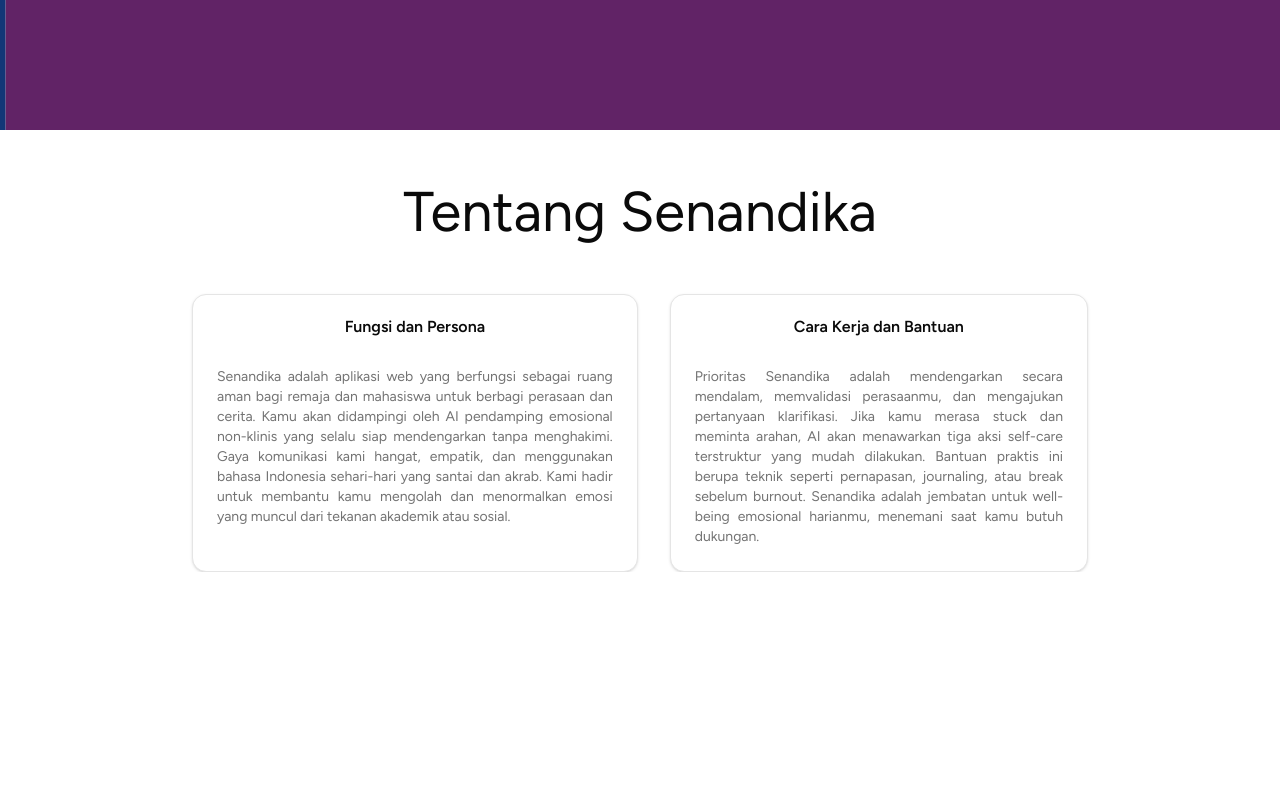
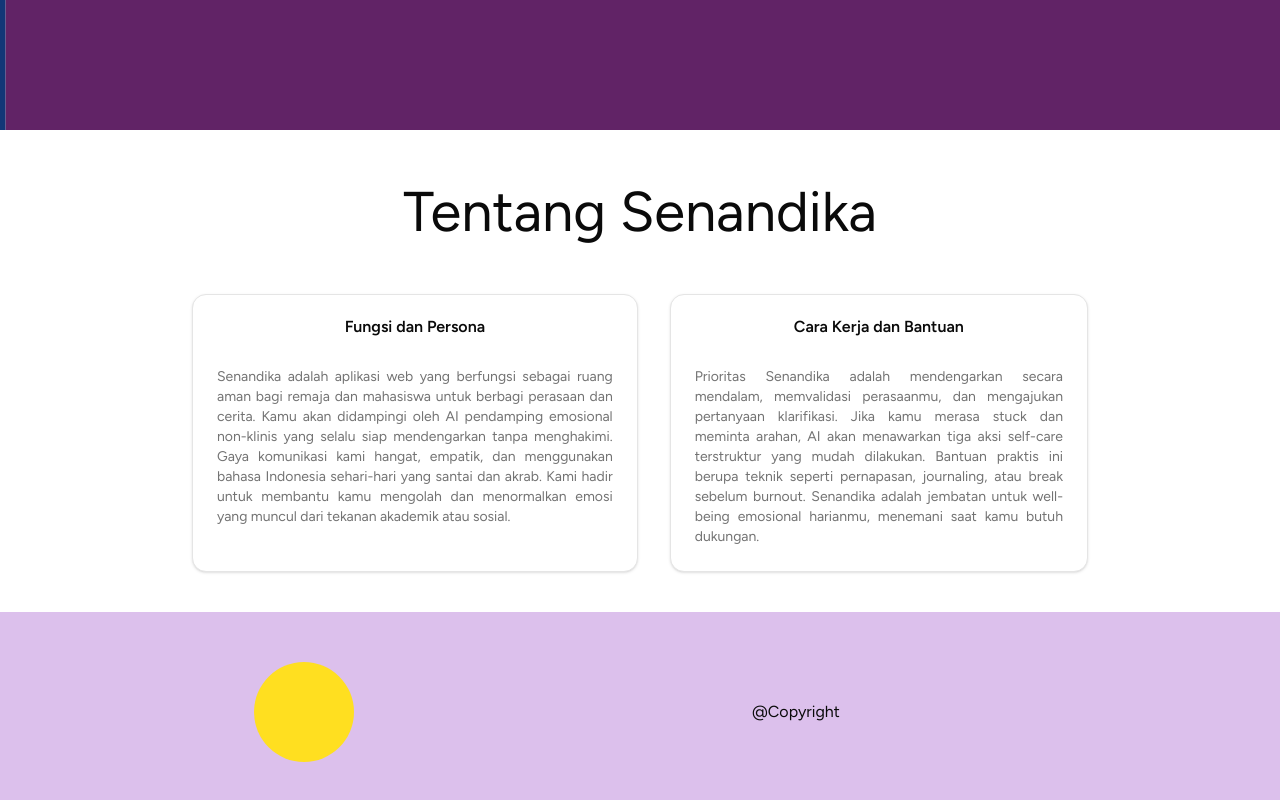
Before and after one commit to fahrypratama17/Senandika, a Next.js app: page / in a window 1280 px wide. Shown: the part 530-1330 px from the top of the page. Before the commit the page ends 1102 px from the top, so only its background shows below. Built offline with nearby package versions, Linux system fonts and the light colour scheme.

Commit message:
feat: add footer component and integrate it into layout, adjust main margin in homepage

```diff
--- a/src/app/(home)/layout.tsx
+++ b/src/app/(home)/layout.tsx
@@ -1,5 +1,6 @@
 import type { Metadata } from "next";
 import Navbar from "@/shared/components/navbar";
+import Footer from "@/shared/components/footer";
 
 export const metadata: Metadata = {
   title: "Senandika",
@@ -14,7 +15,7 @@ export default function Layout({
     <>
       <Navbar />
       {children}
-
+      <Footer />
     </>
   );
 }
--- a/src/app/(home)/page.tsx
+++ b/src/app/(home)/page.tsx
@@ -3,7 +3,7 @@ import AboutContainer from "@/features/home/about-section/container/about.contai
 
 export default function Home() {
   return (
-    <main className="flex flex-col min-h-screen overscroll-y-contain">
+    <main className="flex flex-col min-h-screen overscroll-y-contain mb-10">
       <HeroContainer />
       <AboutContainer />
     </main>
--- a/src/shared/components/footer.tsx
+++ b/src/shared/components/footer.tsx
@@ -0,0 +1,12 @@
+export default function footer() {
+  return (
+    <footer className="flex justify-between items-center w-full h-full md:h-[200px] bg-[#dcc0ec] p-20">
+      <div className="flex justify-center items-center w-[40%] h-[100px]">
+        <div className="w-[100px] h-[100px] rounded-full bg-yellow-300"></div>
+      </div>
+      <div className="flex justify-start items-center w-[40%] h-[100px]">
+        <h1>@Copyright</h1>
+      </div>
+    </footer>
+  )
+}
```
